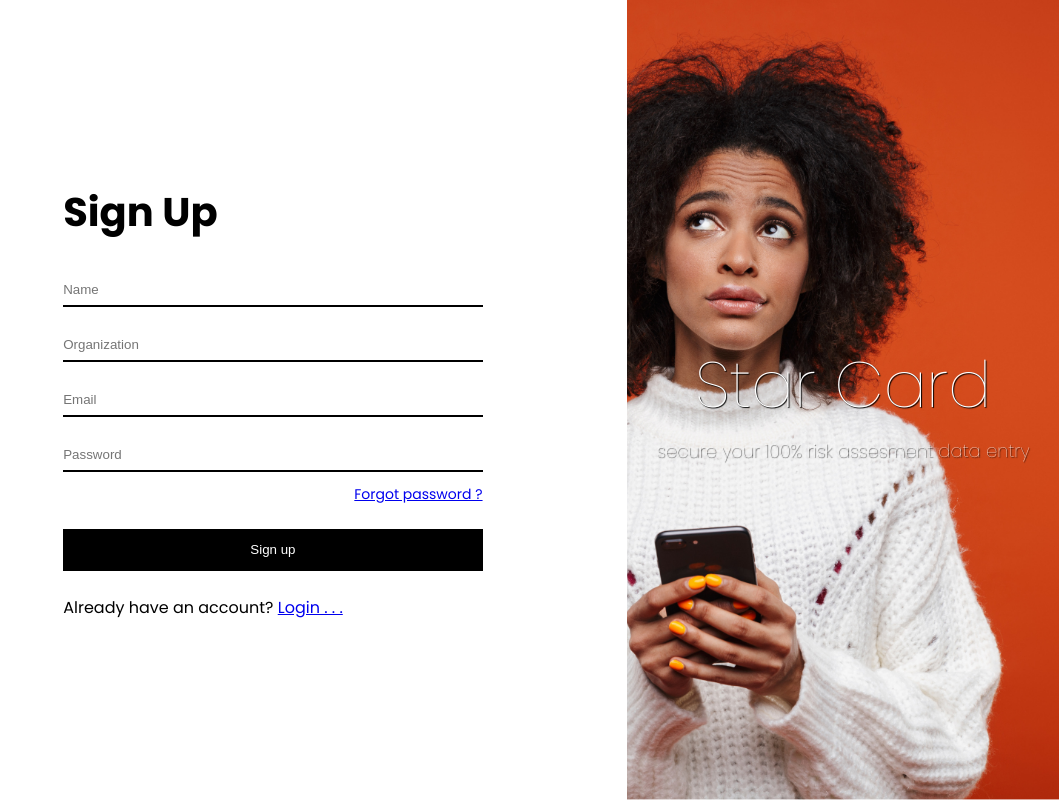
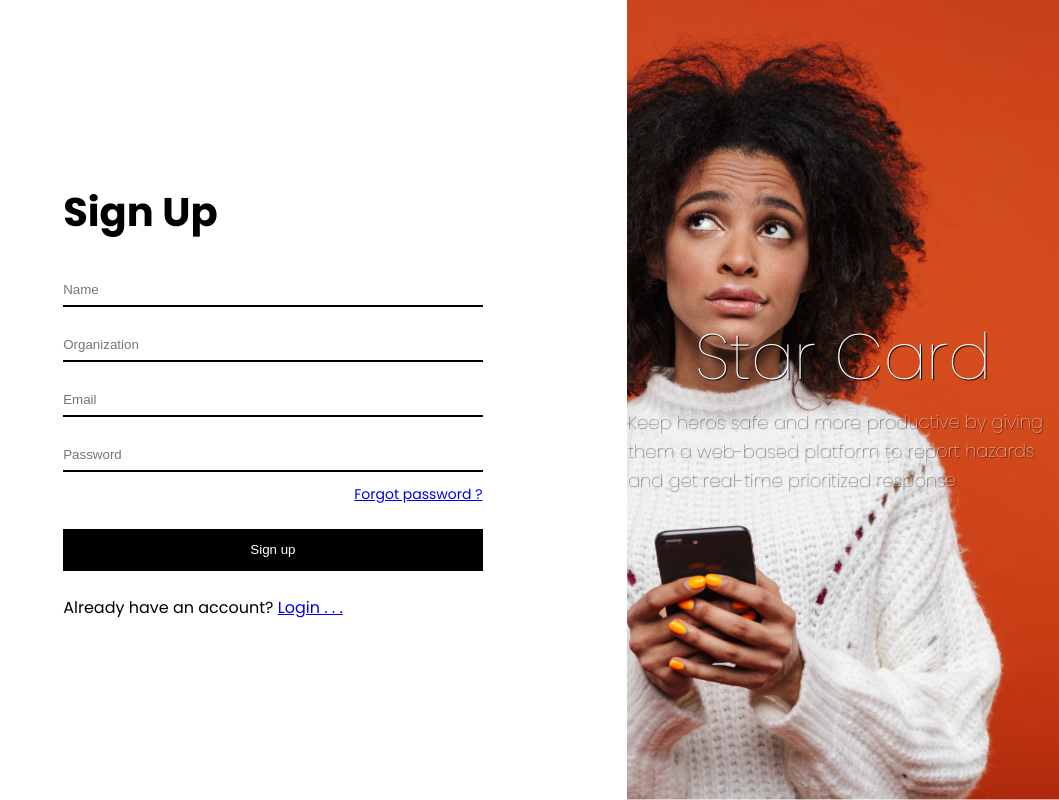
Before and after one commit to Fiewor/star-card, a React (Create React App) app in the folder client/: page /signup in a window 1280 px wide. Shown: the whole page, without its empty margins (221-1280 px from the left). Built offline with nearby package versions, Linux system fonts and the light colour scheme.

Commit message:
Update Signup.js

```diff
--- a/client/src/pages/Signup.js
+++ b/client/src/pages/Signup.js
@@ -72,7 +72,7 @@
                                 Star Card
                             </h3>
                             <p>
-                                secure your 100% risk assesment data entry
+                                Keep heros safe and more productive by giving them a web-based platform to report hazards and get real-time prioritized response
                             </p>
                         </div>
                     </div>
```
